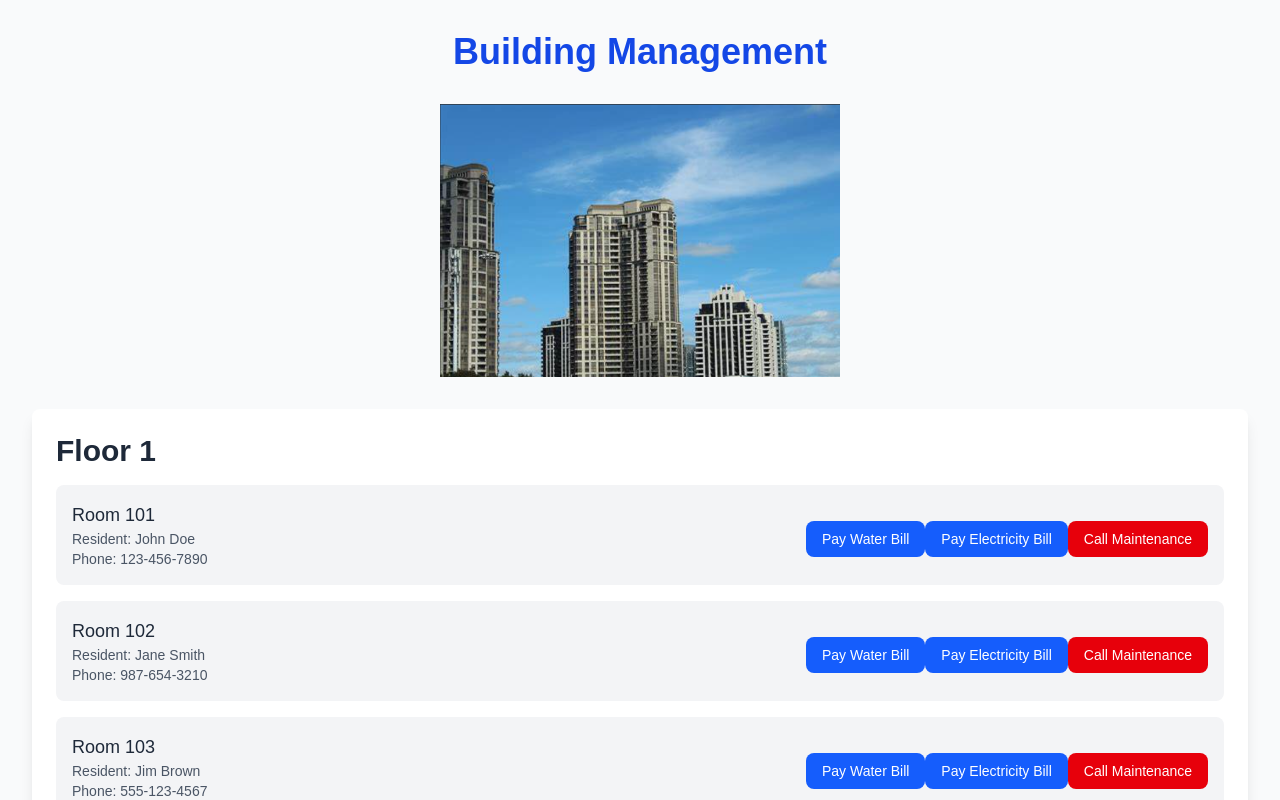
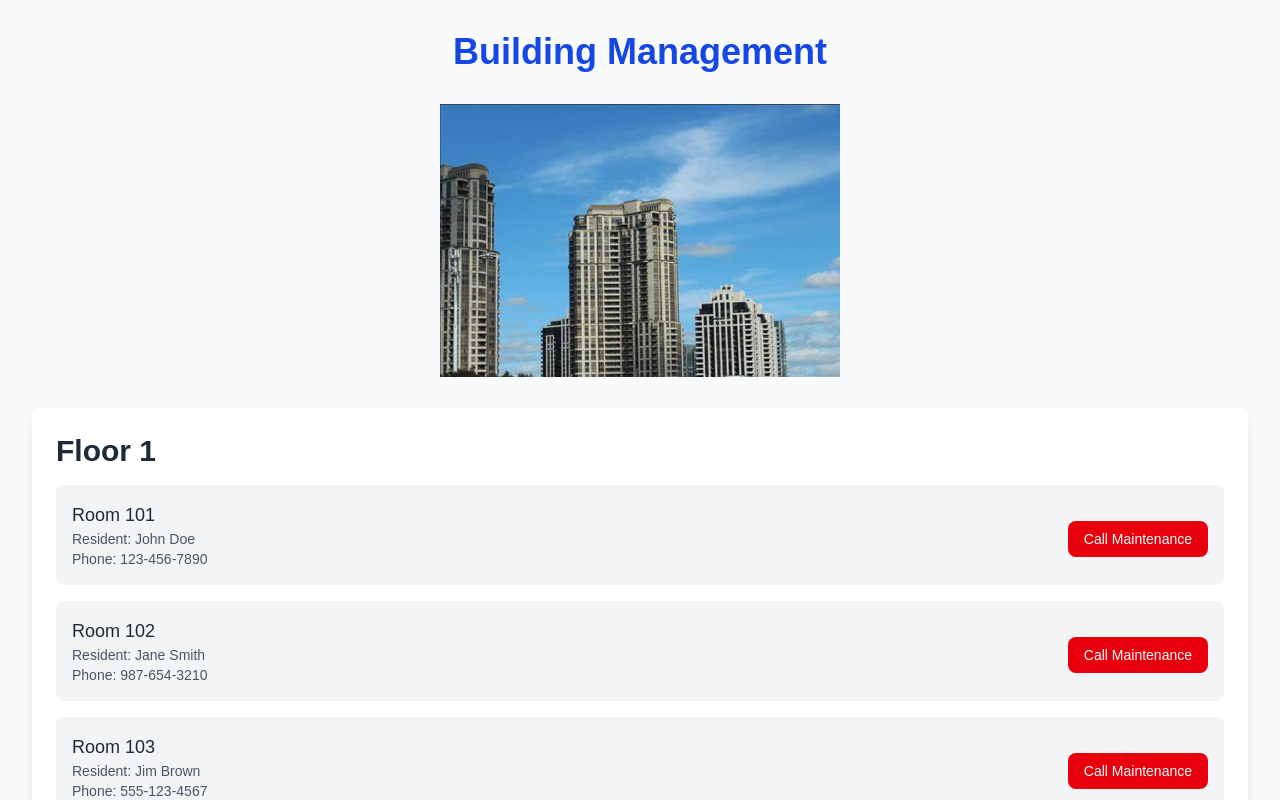
Before and after one commit to Na18422/building-management, a Next.js app: page / in a window 1280 px wide. Shown: the top 800 px of the page. Built offline with nearby package versions, Linux system fonts and the light colour scheme.

Commit message:
Update page.tsx

```diff
--- a/app/page.tsx
+++ b/app/page.tsx
@@ -1,8 +1,8 @@
 "use client";
+
 import React, { useState } from "react";
 import Image from "next/image";
 
-// 房间数据
 const buildingData = [
   {
     floor: 1,
@@ -31,36 +31,25 @@ const buildingData = [
 ];
 
 const BuildingManagement = () => {
-  const [message, setMessage] = useState<string>('');
+  const [message, setMessage] = useState('');
+  const [showPopup, setShowPopup] = useState(false);
 
-  const handlePayWaterBill = async (roomNumber: number, residentName: string, amount: string) => {
-    try {
-      const res = await fetch(`/api/payWaterBill?roomNumber=${roomNumber}&residentName=${residentName}&amount=${amount}`);
-      const data = await res.json();
-      setMessage(data.message);
-    } catch (error) {
-      setMessage('Error processing water bill payment');
-    }
-  };
-
-  const handlePayElectricityBill = async (roomNumber: number, residentName: string, amount: string) => {
-    try {
-      const res = await fetch(`/api/payElectricityBill?roomNumber=${roomNumber}&residentName=${residentName}&amount=${amount}`);
-      const data = await res.json();
-      setMessage(data.message);
-    } catch (error) {
-      setMessage('Error processing electricity bill payment');
-    }
-  };
-
-  const handleCallMaintenance = async (roomNumber: number, residentName: string, issue: string) => {
+  const handleCallMaintenance = async (roomNumber, residentName, issue) => {
     try {
       const res = await fetch(`/api/callMaintenanceWorker?roomNumber=${roomNumber}&residentName=${residentName}&issue=${issue}`);
       const data = await res.json();
       setMessage(data.message);
+      setShowPopup(true);
     } catch (error) {
       setMessage('Error calling maintenance worker');
+      setShowPopup(true);
     }
+  };
+
+
+  const closePopup = () => {
+    setShowPopup(false);
+    setMessage('');
   };
 
   return (
@@ -91,18 +80,6 @@ const BuildingManagement = () => {
                   </div>
                   <div>
                     <button
-                      onClick={() => handlePayWaterBill(room.roomNumber, room.resident.name, '50')}
-                      className="bg-blue-600 text-white px-4 py-2 rounded-lg text-sm hover:bg-blue-700 transition duration-300"
-                    >
-                      Pay Water Bill
-                    </button>
-                    <button
-                      onClick={() => handlePayElectricityBill(room.roomNumber, room.resident.name, '75')}
-                      className="bg-blue-600 text-white px-4 py-2 rounded-lg text-sm hover:bg-blue-700 transition duration-300 mt-2"
-                    >
-                      Pay Electricity Bill
-                    </button>
-                    <button
                       onClick={() => handleCallMaintenance(room.roomNumber, room.resident.name, 'Leaky Pipe')}
                       className="bg-red-600 text-white px-4 py-2 rounded-lg text-sm hover:bg-red-700 transition duration-300 mt-2"
                     >
@@ -116,7 +93,23 @@ const BuildingManagement = () => {
         ))}
       </div>
 
-      {message && <div className="mt-4 text-center text-gray-600">{message}</div>}
+
+      {showPopup && (
+        <div className="fixed top-0 left-0 right-0 bottom-0 bg-black bg-opacity-50 flex justify-center items-center">
+          <div className="bg-white p-6 rounded-lg shadow-lg max-w-sm w-full">
+            <h2 className="text-xl font-semibold text-center mb-4">Success</h2>
+            <p className="text-center text-gray-600">{message}</p>
+            <div className="mt-4 text-center">
+              <button
+                onClick={closePopup}
+                className="bg-blue-600 text-white px-4 py-2 rounded-lg text-sm hover:bg-blue-700 transition duration-300"
+              >
+                Close
+              </button>
+            </div>
+          </div>
+        </div>
+      )}
     </div>
   );
 };
```
